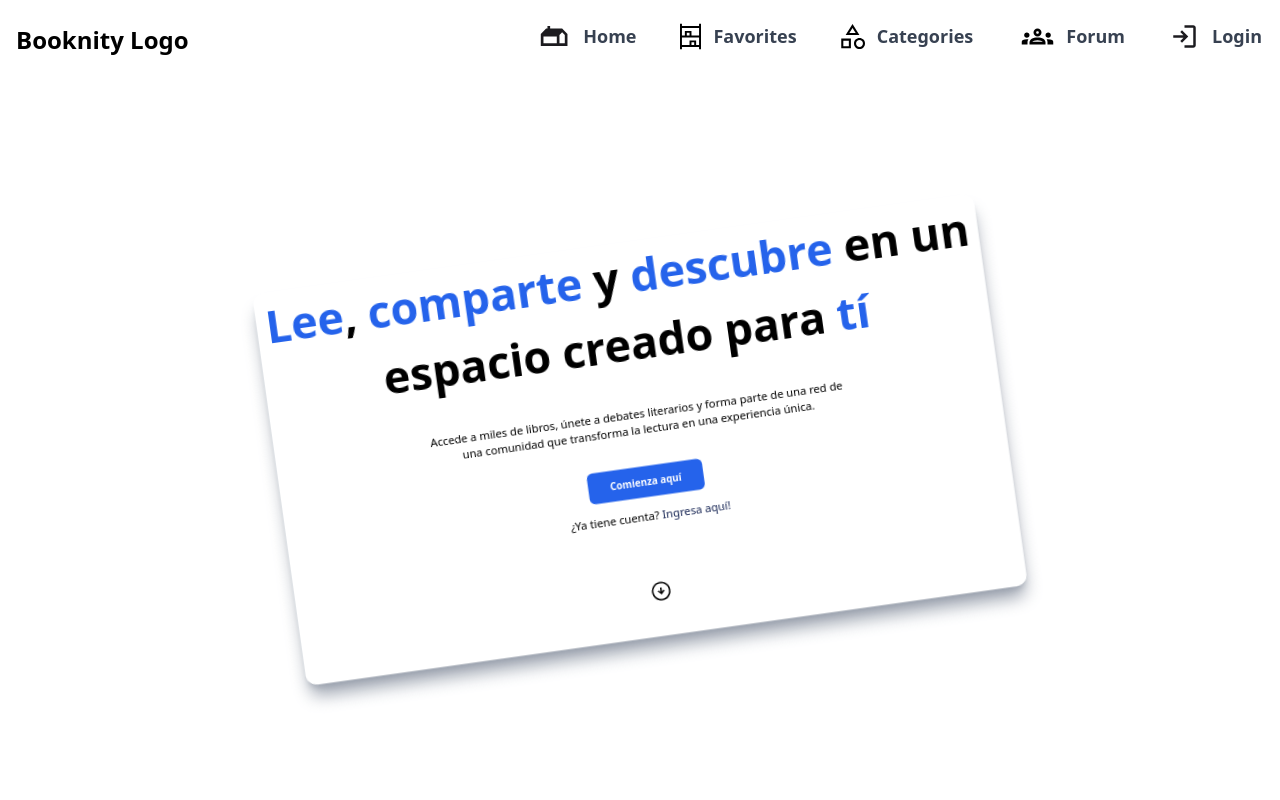
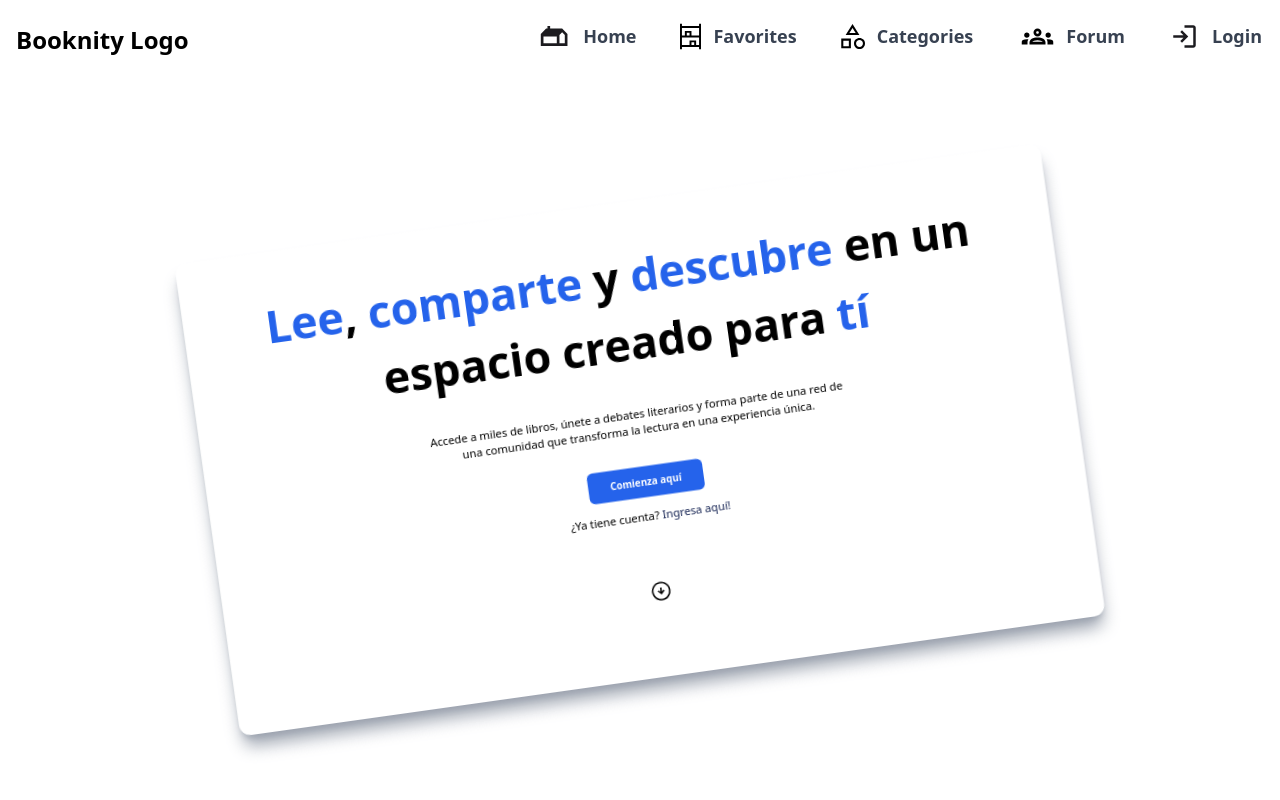
Before and after one commit to Heizahn/henry_pf, a Next.js app in the folder front/: page / in a window 1280 px wide. Shown: the top 800 px of the page. Built offline with nearby package versions, Linux system fonts and the light colour scheme.

Commit message:
modificacion de las cards

```diff
--- a/front/src/components/sections-home/sectionOne.tsx
+++ b/front/src/components/sections-home/sectionOne.tsx
@@ -16,7 +16,7 @@ export default function SectionOne({
 			style={{ scale, rotate }}
 			className='sticky top-[10vh] h-[90vh] flex flex-col justify-center items-center'
 		>
-			<div className='w-10/12 shadow-xl shadow-gray-400 rounded-2xl'>
+			<div className='h-[85vh] flex flex-col justify-center shadow-xl shadow-gray-400 rounded-2xl'>
 				<h1 className=' text-[64px] font-bold text-center [&>span]:text-blue-600 '>
 					<span>Lee</span>, <span>comparte</span> y <span>descubre</span> en un
 					espacio creado para <span>tí</span>
--- a/front/src/components/sections-home/sectionTwo.tsx
+++ b/front/src/components/sections-home/sectionTwo.tsx
@@ -17,7 +17,7 @@ export default function SectionTwo({
 			style={{ scale, rotate }}
 			className='h-[90vh] sticky text-[3.5vw] flex flex-col items-center justify-center '
 		>
-			<div className='w-10/12 shadow-xl shadow-gray-400 rounded-2xl grid grid-cols-6 place-content-center px-12 bg-white '>
+			<div className='h-[85vh] w-11/12 shadow-xl shadow-gray-400 rounded-2xl grid grid-cols-6 place-content-center px-12 bg-white '>
 				<div className='col-span-4 flex flex-col justify-center items-start'>
 					<h2 className=' text-4xl font-bold text-start'>
 						Lee cuando y donde quieras.
```
